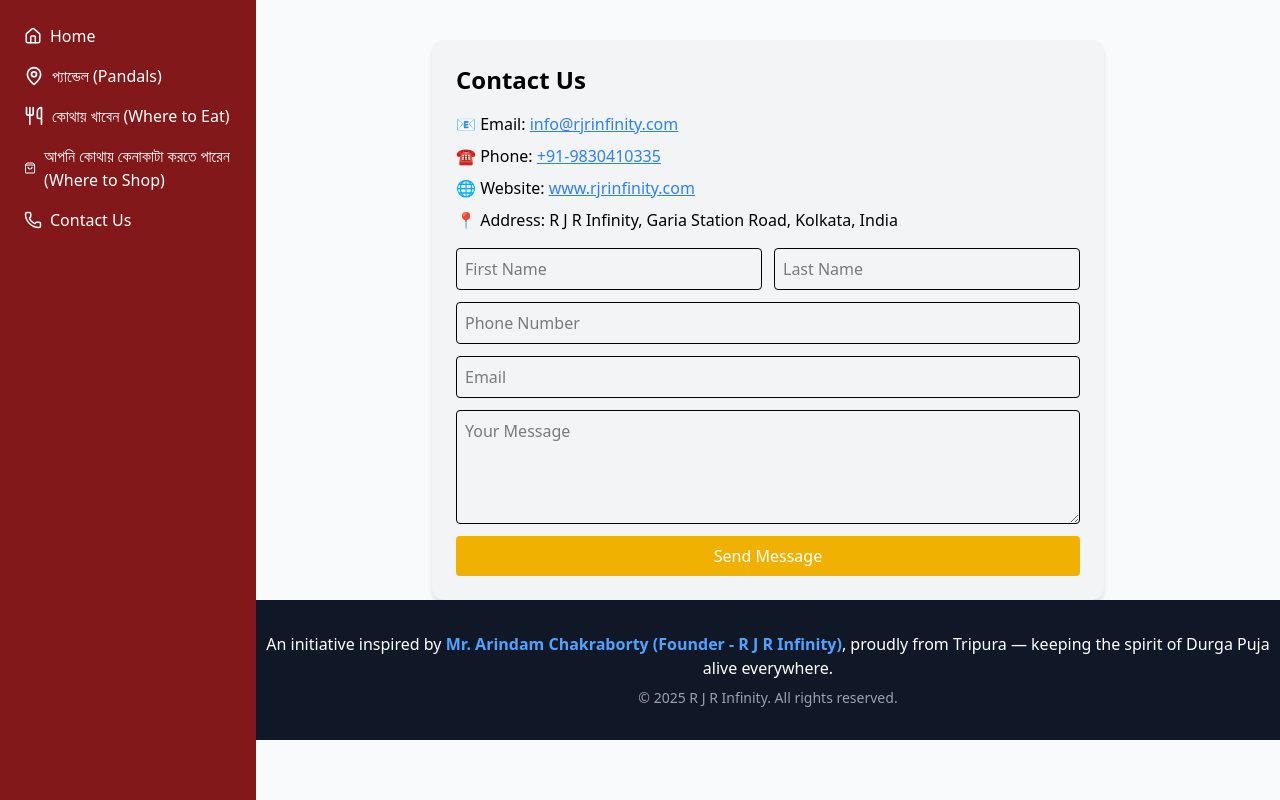
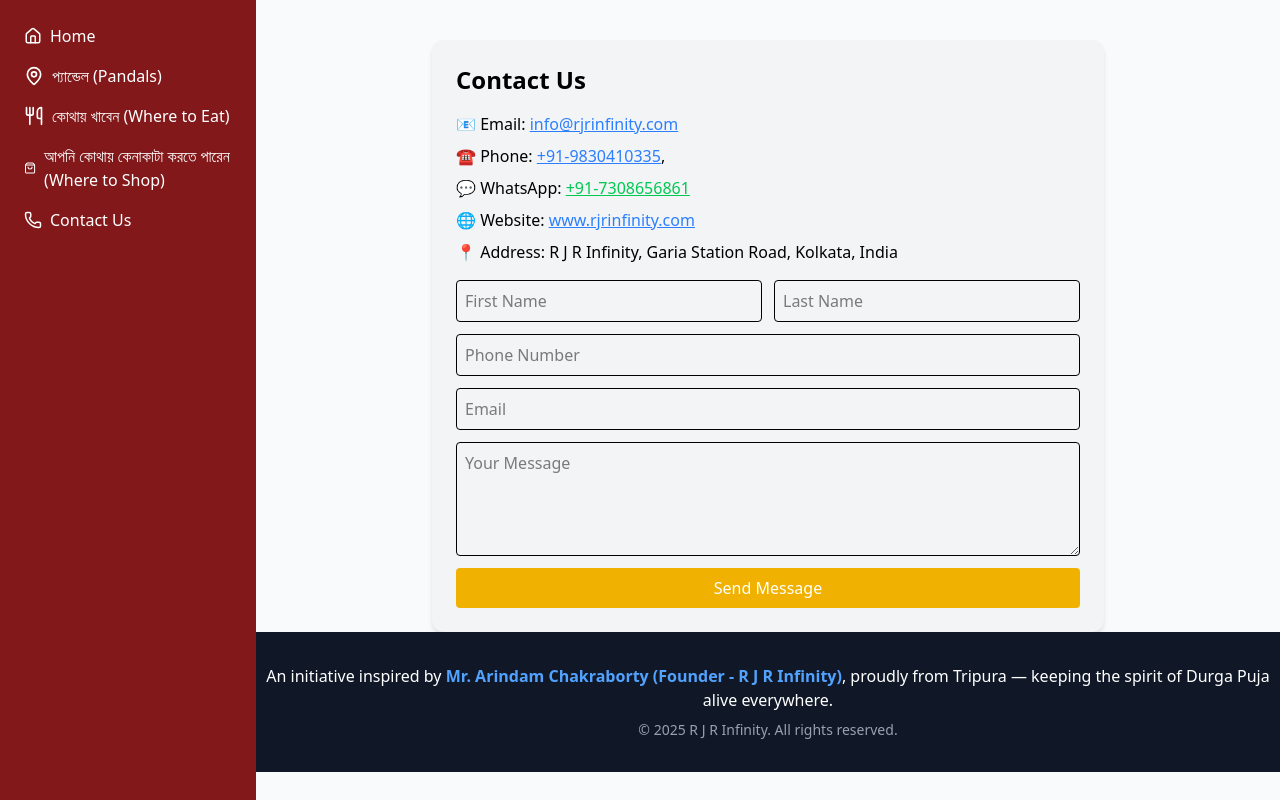
Before and after one commit to Arindamonlive/TDP, a React (Vite) app: page /contact in a window 1280 px wide. Built offline with nearby package versions, Linux system fonts and the light colour scheme.

Commit message:
Add files via upload

```diff
--- a/src/components/Contact.jsx
+++ b/src/components/Contact.jsx
@@ -68,8 +68,19 @@
         ☎ Phone:{" "}
         <a href="tel:+919830410335" className="text-blue-500 underline">
           +91-9830410335
-        </a>
+        </a>,
       </p>
+<p className="mb-2">
+  💬 WhatsApp:{" "}
+  <a
+    href="https://wa.me/917308656861"
+    target="_blank"
+    rel="noopener noreferrer"
+    className="text-green-500 underline"
+  >
+    +91-7308656861
+  </a>
+</p>
       <p className="mb-2">
         🌐 Website:{" "}
         <a
```
